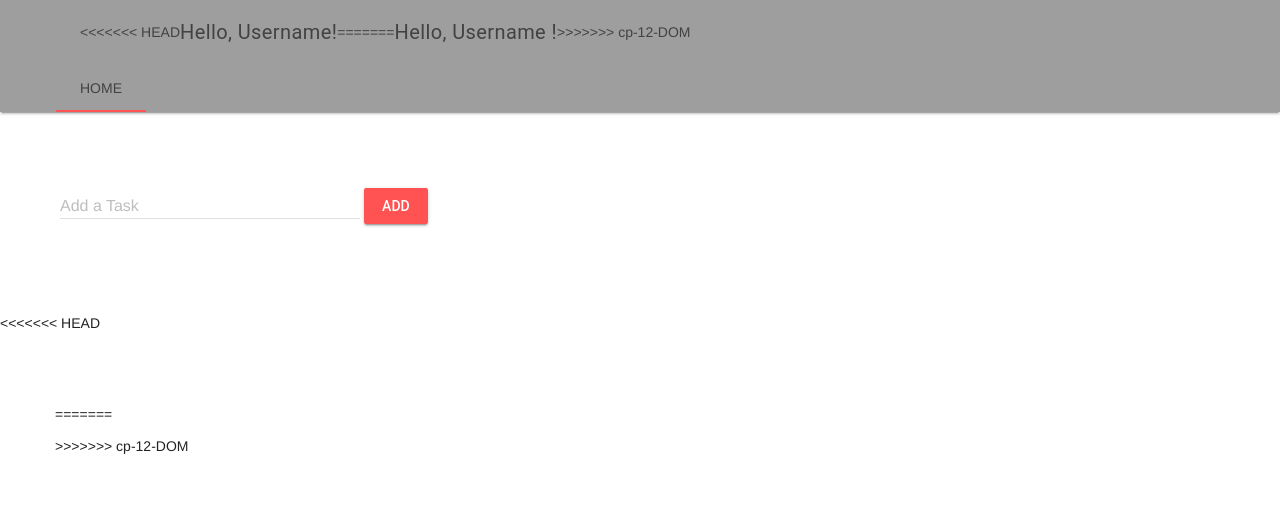
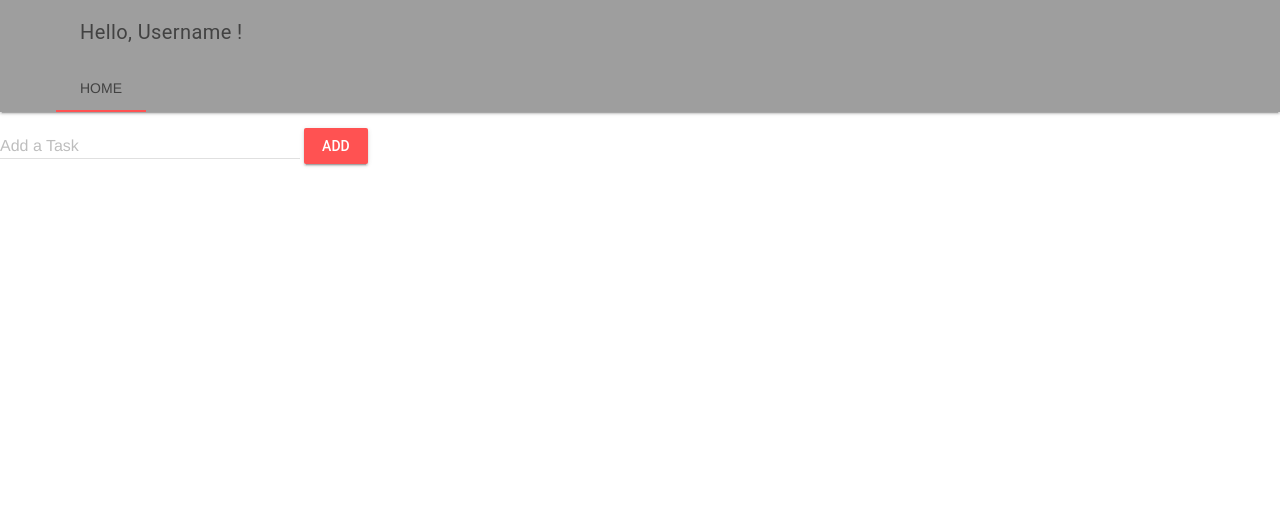
Before and after one commit to tylerbarry/to-do-app, a plain HTML site: page index.html in a window 1280 px wide. Drawn offline with nearby package versions, Linux system fonts and the light colour scheme.

Commit message:
Update index.html

```diff
--- a/index.html
+++ b/index.html
@@ -1,25 +1,21 @@
+
+<!DOCTYPE html>
 <html>
  <head>
+   <meta name="viewport" content="width=device-width, initial-scale=1">
    <title>To-Do App</title>
-    <meta name="viewport" content="width=device-width, initial-scale=1">
-    <!--Material Design Lite -->
+   <!-- Material Design Lite -->
    <link rel="stylesheet" href="https://fonts.googleapis.com/icon?family=Material+Icons">
-    <link rel="stylesheet" href="https://code.getmdl.io/1.3.0/material.grey-red.min.css" />
+   <link rel="stylesheet" href="https://code.getmdl.io/1.3.0/material.grey-red.min.css">
    <script defer src="https://code.getmdl.io/1.3.0/material.min.js"></script>
 
-    <!-- Custom Styles -->
-    <link rel="stylesheet" href="styles/main.css">
  </head>
  <body>
     <div class="mdl-layout mdl-js-layout mdl-layout--fixed-header">
       <header class="mdl-layout__header">
         <div class="mdl-layout__header-row">
           <!-- Greeting -->
-<<<<<<< HEAD
-          <span class="mdl-layout-title">Hello, Username!</span>
-=======
           <span class="mdl-layout-title">Hello, Username !</span>
->>>>>>> cp-12-DOM
         </div>
         <!-- Tabs -->
         <div class="mdl-layout__tab-bar mdl-js-ripple-effect">
@@ -38,17 +34,9 @@
                 <label class="mdl-textfield__label" for="newToDoText">Add a Task</label>
                 <input class="mdl-textfield__input" type="text" id="newToDoText">
               </div>
-              <button class="mdl-button mdl-js-button mdl-button--raised mdl-button--accent type="submit">Add</button>
+              <button class="mdl-button mdl-js-button mdl-button--raised mdl-button--accent" type="submit">Add</button>
             </form>
-<<<<<<< HEAD
-            <ul id="toDoList" width: 50%>
-=======
-            <style>
-            .demo-list-item {
-              width: 800px;
-             </style>
-            <ul class="demo-list-item mdl-list" id="toDoList">
->>>>>>> cp-12-DOM
+            <ul class ="demo-list-item mdl-list" id="toDoList">
             </ul>
           </div>
         </section>
```
Lines whose indentation alone changed are shown as unchanged.
